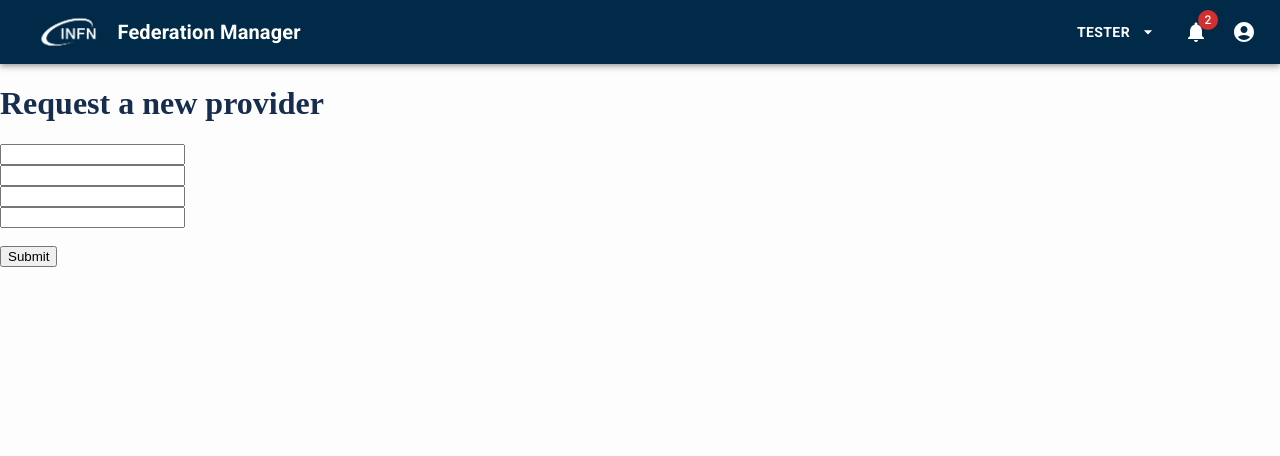
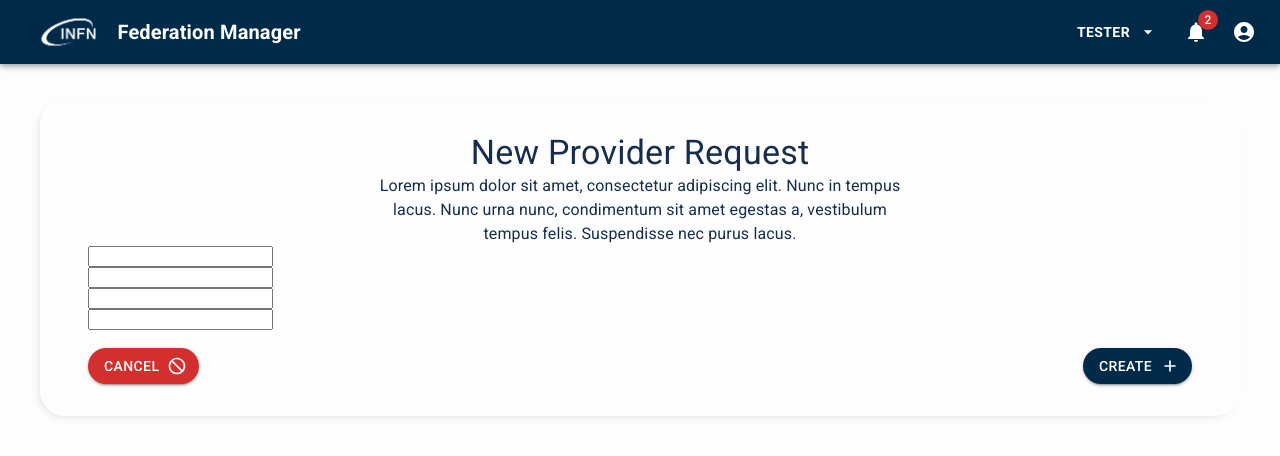
Before and after one commit to infn-datacloud/federation-manager-dashboard, a Next.js app: page /providers/request in a window 1280 px wide. Shown: the top 456 px of the page. Built offline with nearby package versions, Linux system fonts and the light colour scheme.

Commit message:
init new request page

```diff
--- a/src/app/providers/request/page.tsx
+++ b/src/app/providers/request/page.tsx
@@ -1,7 +1,33 @@
+'use client'
+
+import { useRouter } from 'next/navigation';
+
+import { Container, Typography, Box, Button } from "@mui/material"
+import NotInterestedIcon from '@mui/icons-material/NotInterested';
+import AddRoundedIcon from '@mui/icons-material/AddRounded';
+
+import styles from './request.module.css'
+
 export default function Request() {
+	const router = useRouter();
+
+	const handleCancelClick = () => {
+		router.push('/');
+	};
+
     return (
 		<>
-			<h1>Request a new provider</h1>
+			<br /><br />
+			<Container className={styles.cardContainer} sx={{padding: '2em 3em!important'}}>
+				<Box display='flex' flexDirection='column' alignItems='center'>
+					<Typography variant="h4">
+						New Provider Request
+					</Typography>
+
+					<Typography variant="body1" align='center' width='50%'>
+						Lorem ipsum dolor sit amet, consectetur adipiscing elit. Nunc in tempus lacus. Nunc urna nunc, condimentum sit amet egestas a, vestibulum tempus felis. Suspendisse nec purus lacus.
+					</Typography>
+				</Box>
 
 				<form>
 					<input type="text" /><br />
@@ -9,8 +35,29 @@ export default function Request() {
 					<input type="text" /><br />
 					<input type="text" /><br />
 					<br />
-				<button>Submit</button>
+					<Box display='flex' justifyContent='space-between'>
+						<Button
+							variant="contained"
+							color="error"
+							sx={{borderRadius: '25px', }}
+							endIcon={<NotInterestedIcon />}
+							onClick={ handleCancelClick }
+						>
+							Cancel
+						</Button>
+						<Button
+							variant="contained"
+							sx={{borderRadius: '25px', backgroundColor: '#002A48',
+								'&:hover': {
+									backgroundColor: '#012d4d',
+								}}}
+							endIcon={<AddRoundedIcon />}
+						>
+							Create
+						</Button>
+					</Box>
 				</form>
+			</Container>
 		</>
     );
 }
--- /dev/null
+++ b/src/app/providers/request/request.module.css
@@ -0,0 +1,4 @@
+.cardContainer {
+    border-radius: 25px;
+    box-shadow: -3px 3px 8px -3px #00000020;
+}
```
Lines whose indentation alone changed are shown as unchanged.
